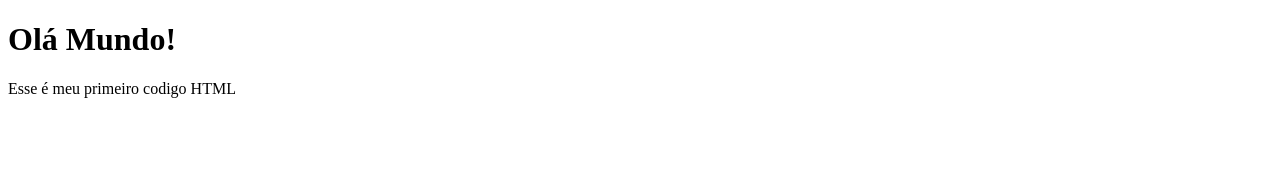
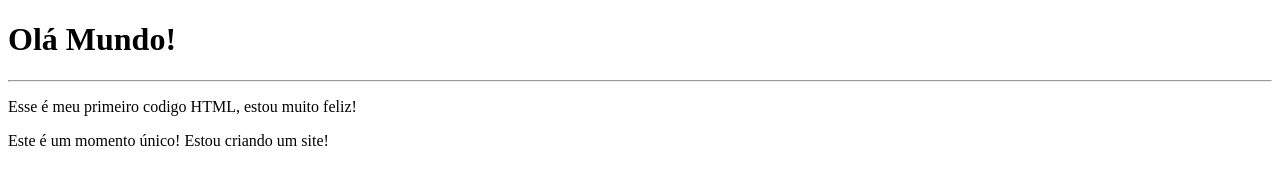
Before and after one commit to eqMoura01/html-css, a plain HTML site: page exercicio001/index.html in a window 1280 px wide. Drawn offline with Linux system fonts and the light colour scheme.

Commit message:
Segundo commit: ex002

```diff
--- a/exercicio01/index.html
+++ b/exercicio001/index.html
@@ -1,13 +1,18 @@
 <!DOCTYPE html>
-<html lang="en">
+<html lang="pt-br">
+
 <head>
     <meta charset="UTF-8">
     <meta name="viewport" content="width=device-width, initial-scale=1.0">
     <title>Olá mundo!</title>
+
+</head>
+
+<body>
     <h1>Olá Mundo!</h1>
-    <p>Esse é meu primeiro codigo HTML</p>
-</head>
-<body>
+    <hr>
+    <p>Esse é meu primeiro codigo HTML, estou muito feliz!</p>
+    <p>Este é um momento único! Estou criando um site!</p>
+</body>
 
-</body>
 </html>
```
Also changed, not shown: exercicio002/index.html (added, +17 -0 lines).
